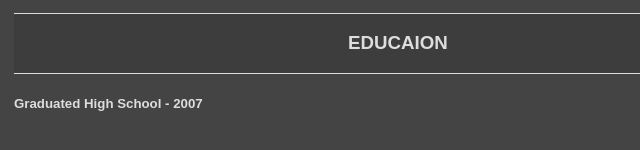
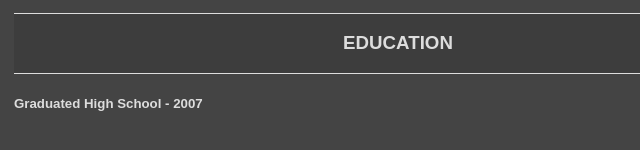
Before and after one commit to KenDang1/k3ndang.github.io, a plain HTML site: page index.html in a window 1280 px wide. Shown: the part 670-820 px from the top of the page, 242-882 px from the left. Drawn offline with Linux system fonts and the light colour scheme.

Commit message:
Update index.html

```diff
--- a/index.html
+++ b/index.html
@@ -40,7 +40,7 @@
   </div>
 
   <div class="exp-header">
-    <h3>Educaion</h3>
+    <h3>Education</h3>
   </div>
 
     <div>
```
